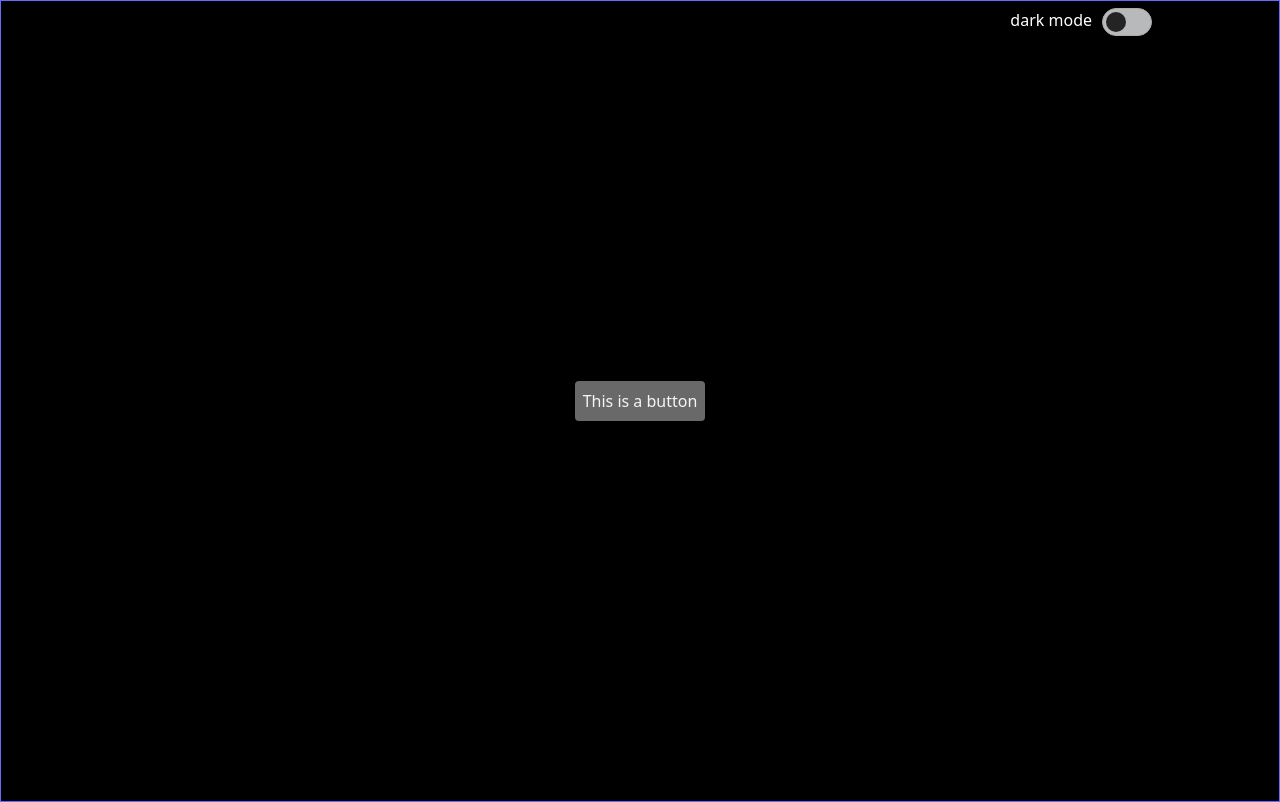
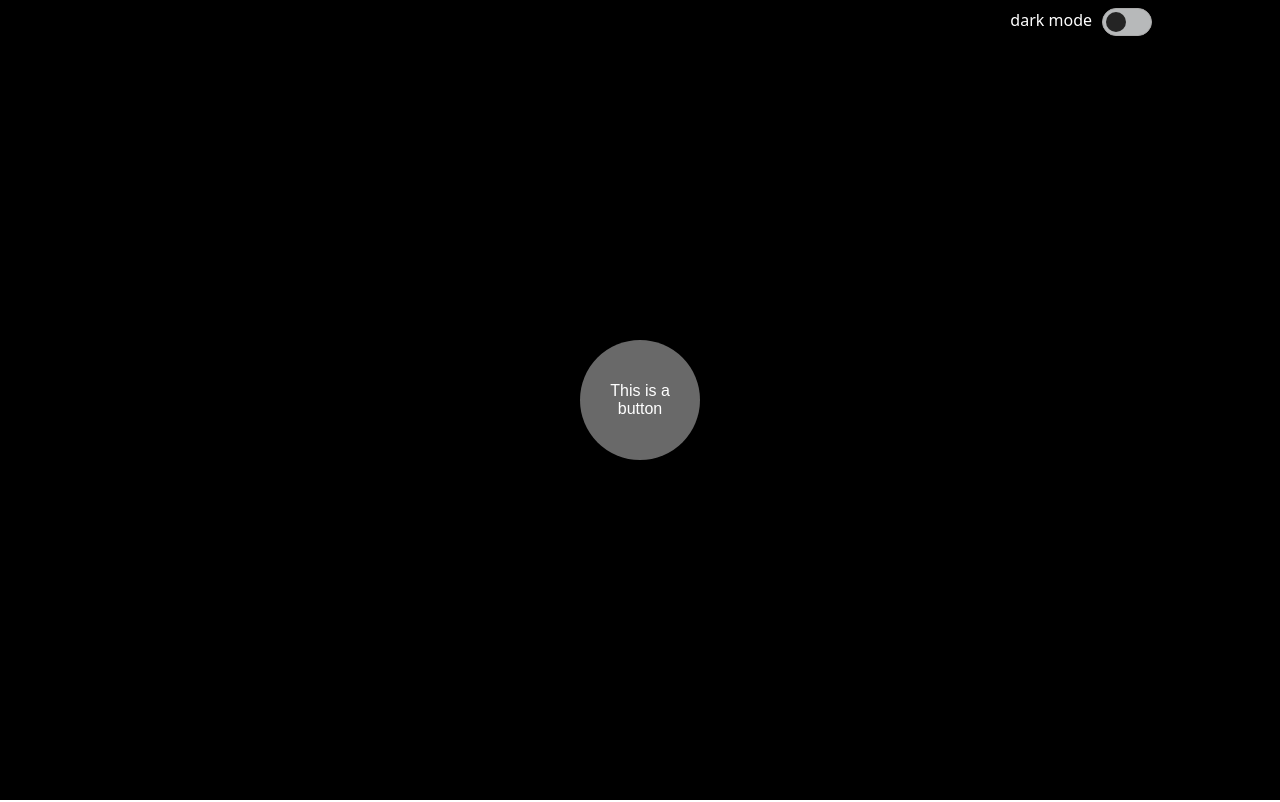
Before and after one commit to Brain1Flush/oneButton, a React (Vite) app: page / in a window 1280 px wide. Built offline with nearby package versions, Linux system fonts and the light colour scheme.

Commit message:
added css styling for pop-ups

```diff
--- a/src/App.css
+++ b/src/App.css
@@ -4,3 +4,13 @@
     right: 10%;
     top: 1%;
 }
+
+.app {
+    display: flex;
+    justify-content: center;
+    align-items: center;
+    height: 100vh;
+    margin: 0;
+    background-color: #282c34;
+    overflow: hidden;
+}
--- a/src/App.jsx
+++ b/src/App.jsx
@@ -7,7 +7,7 @@ function App() {
 
   return (
     <>
-        <div className='lightDark'><LightDarkMode /></div>
+      <div className='lightDark'><LightDarkMode /></div>
       <ButtonOfAll />
     </>
   )
--- a/src/buttonOfAll.css
+++ b/src/buttonOfAll.css
@@ -1,4 +1,4 @@
-.buttonOfAll {
+/* .buttonOfAll {
     display: inline-block;
     vertical-align: middle;
     text-align: center;
@@ -13,4 +13,44 @@
     background-color: #505050;
     font-size: 1.2rem;
     transition: font-size 0.25s ease-in, background-color 0.25s ease-in;
+} */
+
+.container {
+    position: relative;
+    display: flex;
+    justify-content: center;
+    align-items: center;
 }
+
+.button-all {
+    width: 120px;
+    height: 120px;
+    border-radius: 50%;
+    background-color: dimgray;
+    color: white;
+    font-size: 16px;
+    border: none;
+    cursor: pointer;
+    transition: transform 0.3s ease;
+    z-index: 10;
+}
+
+.web-node {
+    position: absolute;
+    width: 100px;
+    height: 100px;
+    background: #4CAF50;
+    color: white;
+    border-radius: 50%;
+    display: flex;
+    justify-content: center;
+    align-items: center;
+    opacity: 0;
+    transform: scale(0.5);
+    transition: opacity 0.5s ease, transform 0.5s ease;
+}
+
+.web-node.show {
+    opacity: 1;
+    transform: scale(1);
+}
--- a/src/buttonOfAll.jsx
+++ b/src/buttonOfAll.jsx
@@ -1,9 +1,41 @@
-import React from "react";
+import React, { useState } from "react";
 import './buttonOfAll.css'
 
+const options = [
+    { id: 1, label: "News"},
+    { id: 2, label: "Weather" },
+    { id: 3, label: "Calendar"},
+    { id: 4, label: "Search"},
+    { id: 5, label: "Notes" }
+]
+
 const ButtonOfAll = () => {
+    const [isExpanded, setIsExpanded] = useState(false)
+
+    const toggleExpand = () => {
+        setIsExpanded(!isExpanded)
+    }
+
     return (
-        <div className="buttonOfAll">This is a button</div>
+        <div className="container">
+            <button className="button-all" onMouseEnter={toggleExpand} onMouseLeave={toggleExpand}>
+                This is a button
+            </button>
+
+            {options.map((option, index) => (
+                <div
+                    key={option.id}
+                    className={`web-node ${isExpanded ? "show" : ""}`}
+                    style={{
+                        transform: `rotate(${(360 / options.length) * index}deg) translate(150px) rotate(-${(360 / options.length) * index}deg)`,
+                    }}
+                >
+                    {option.label}
+                </div>
+            ))}
+        </div>
+
+        // <div className="buttonOfAll">This is a button</div>
     )
 }
 
--- a/src/index.css
+++ b/src/index.css
@@ -18,18 +18,19 @@ a {
   color: #646cff;
   text-decoration: inherit;
 }
+
 a:hover {
   color: #535bf2;
 }
 
-body {
+ body {
   margin: 0;
   display: flex;
   align-items: center;
   justify-content: center;
   min-width: 320px;
   min-height: 100vh;
-  border: #646cff solid 1px;
+  /* border: #646cff solid 1px; */
 }
 
 h1 {
```
